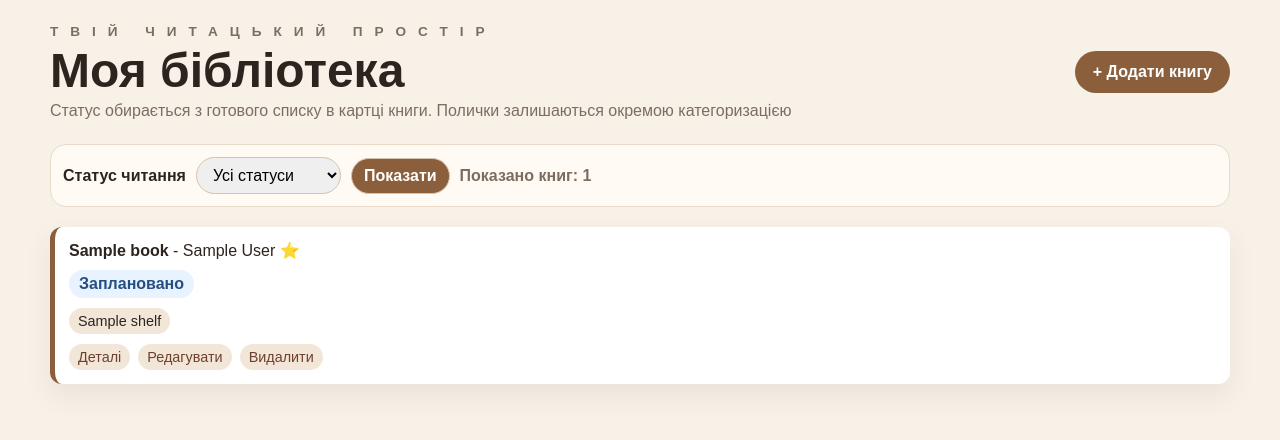
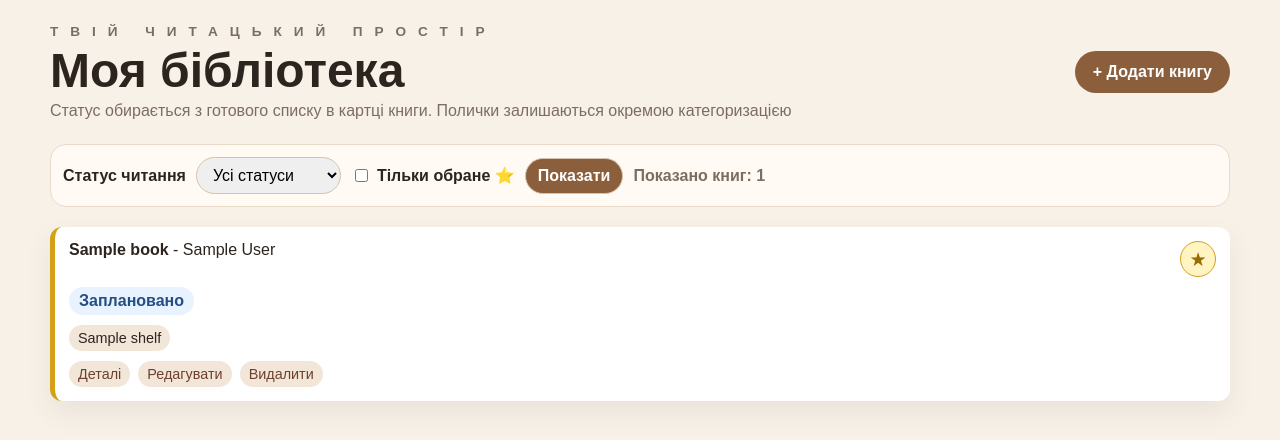
Before and after one commit to KaterynaShynkaryk/BookNest, a Django app: page / in a window 1280 px wide. Shown: the part 58-498 px from the top of the page. Run offline with Django 5.2, Linux system fonts and the light colour scheme; a user stored in the database is signed in; tables that the repository leaves empty hold one stand-in row (values such as "Sample post").

Commit message:
Favorite toggle

```diff
--- a/library/templates/library/book_list.html
+++ b/library/templates/library/book_list.html
@@ -20,8 +20,12 @@
                 <option value="{{ value }}" {% if selected_status == value %}selected{% endif %}>{{ label }}</option>
             {% endfor %}
         </select>
+        <label class="checkbox-filter">
+            <input type="checkbox" name="favorite" value="1" {% if favorite_only %}checked{% endif %}>
+            Тільки обране ⭐
+        </label>
         <button type="submit">Показати</button>
-        {% if selected_status %}
+        {% if selected_status or favorite_only %}
             <a href="{% url 'book_list' %}">Скинути</a>
         {% endif %}
         <span class="visible-count">Показано книг: {{ displayed_count }}</span>
@@ -30,13 +34,19 @@
     {% if books %}
         <ul class="book-list">
             {% for book in books %}
-                <li class="book-card book-card-- {{ book.status }}">
+                <li class="book-card book-card-- {{ book.status }} {% if book.is_favorite %}book-card--favorite{% endif %}">
                     <div class="book-card__main">
                         <div>
                             <strong>{{ book.title }}</strong>
                             <span>- {{ book.author }}</span>
-                            {% if book.is_favorite %}<span aria-label="Улюблена книга">⭐</span>{% endif %}
                         </div>
+                        <form method="post" action="{% url 'book_toggle_favorite' book.pk %}">
+                            {% csrf_token %}
+                            <input type="hidden" name="next" value="{{ request.get_full_path }}">
+                            <button class="favorite-toggle" type="submit" aria-label="{% if book.is_favorite %}Прибрати з обраного{% else %}Додати в обране{% endif %}">
+                                {% if book.is_favorite %}★{% else %}☆{% endif %}
+                            </button>
+                        </form>
                     </div>
 
                     <span class="status-label status-label--{{ book.status }}">{{ book.get_status_display }}</span>
@@ -58,6 +68,6 @@
             {% endfor %}
         </ul>
     {% else %}
-        <p class="empty-library">За цим статусом книг немає.</p>
+        <p class="empty-library">За цими фільтрами книг немає.</p>
     {% endif %}
 {% endblock %}
--- a/library/urls.py
+++ b/library/urls.py
@@ -6,6 +6,7 @@ from .views import (
     book_delete,
     book_detail,
     book_list,
+    book_toggle_favorite,
     book_update,
     register,
     test_page,
@@ -16,6 +17,7 @@ urlpatterns = [
     path("books/", book_list, name="book_list"),
     path("books/add/", book_create, name="book_create"),
     path("books/<int:pk>/", book_detail, name="book_detail"),
+    path("books/<int:pk>/favorite/", book_toggle_favorite, name="book_toggle_favorite"),
     path("books/<int:pk>/edit/", book_update, name="book_update"),
     path("books/<int:pk>/delete/", book_delete, name="book_delete"),
     path("test/", test_page, name="test_page"),
--- a/library/views.py
+++ b/library/views.py
@@ -2,6 +2,7 @@ from django.contrib.auth import login, logout
 from django.contrib.auth.decorators import login_required
 from django.contrib.auth.forms import UserCreationForm
 from django.shortcuts import get_object_or_404, redirect, render
+from django.utils.http import url_has_allowed_host_and_scheme
 from .forms import BookForm
 from .models import Book
 
@@ -31,6 +32,7 @@ def register(request):
 @login_required
 def book_list(request):
     selected_status = request.GET.get("status", "")
+    favorite_only = request.GET.get("favorite") == "1"
     available_statuses = {status for status, label in Book.Status.choices}
 
     books = Book.objects.filter(user=request.user).prefetch_related("shelves")
@@ -39,6 +41,9 @@ def book_list(request):
     else:
         selected_status = ""
 
+    if favorite_only:
+        books = books.filter(is_favorite=True)
+
     return render(
         request,
         "library/book_list.html",
@@ -46,9 +51,28 @@ def book_list(request):
             "books": books,
             "status_choices": Book.Status.choices,
             "selected_status": selected_status,
+            "favorite_only": favorite_only,
             "displayed_count": books.count(),
         },
     )
+
+
+@login_required
+def book_toggle_favorite(request, pk):
+    book = get_object_or_404(Book, pk=pk, user=request.user)
+
+    if request.method == "POST":
+        book.is_favorite = not book.is_favorite
+        book.save(update_fields=["is_favorite", "updated_at"])
+
+    next_url = request.POST.get("next") or request.GET.get("next")
+    if next_url and url_has_allowed_host_and_scheme(
+        next_url,
+        allowed_hosts={request.get_host()},
+    ):
+        return redirect(next_url)
+
+    return redirect("book_list")
 
 
 @login_required
--- a/static/css/styles.css
+++ b/static/css/styles.css
@@ -72,15 +72,21 @@ a {
     font-weight: 700;
 }
 
+.checkbox-filter {
+    align-items: center;
+    display: inline-flex;
+    gap: 6px;
+}
+
 .library-filters select,
-.library-filters button {
+.library-filters button:not(.favorite-toggle) {
     border: 1px solid #d7c2ad;
     border-radius: 999px;
     font: inherit;
     padding: 8px 12px;
 }
 
-.library-filters button {
+.library-filters button:not(.favorite-toggle) {
     background: #8b5e3c;
     color: #fff;
     cursor: pointer;
@@ -137,11 +143,27 @@ a {
     padding: 14px;
 }
 
+.book-card--favorite {
+    border-left-color: #d4a017;
+}
+
 .book-card__main {
     align-items: flex-start;
     display: flex;
     gap: 12px;
     justify-content: space-between;
+}
+
+.favorite-toggle {
+    background: #fff4c2;
+    border: 1px solid #d4a017;
+    border-radius: 999px;
+    color: #9a6b00;
+    cursor: pointer;
+    font-size: 1.2rem;
+    line-height: 1;
+    min-height: 36px;
+    min-width: 36px;
 }
 
 .book-actions,
```
Also changed, not shown: library/tests.py (+63 -1 lines).
